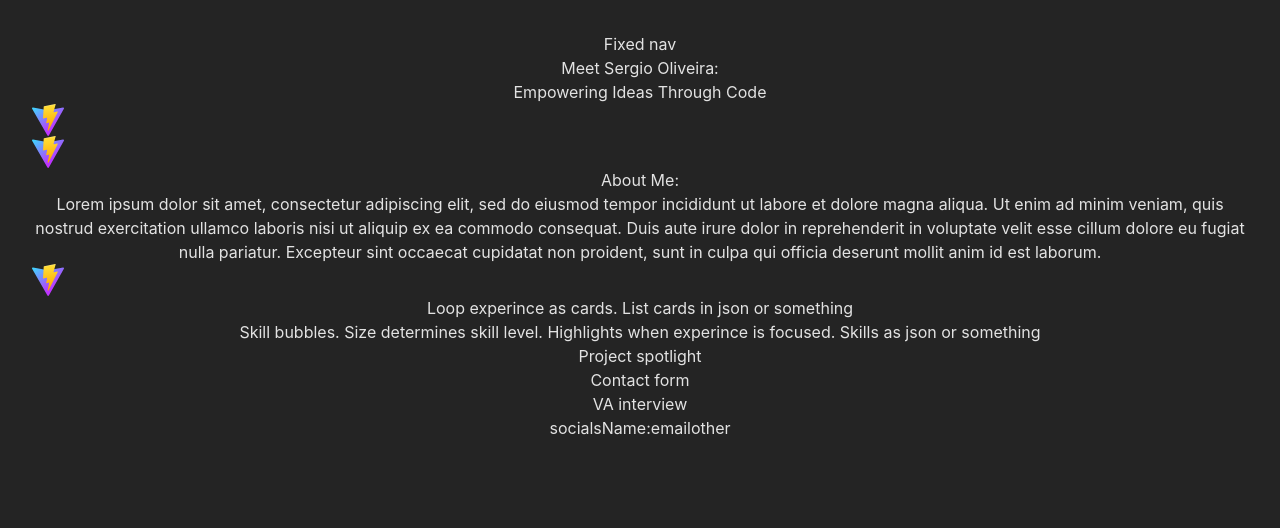
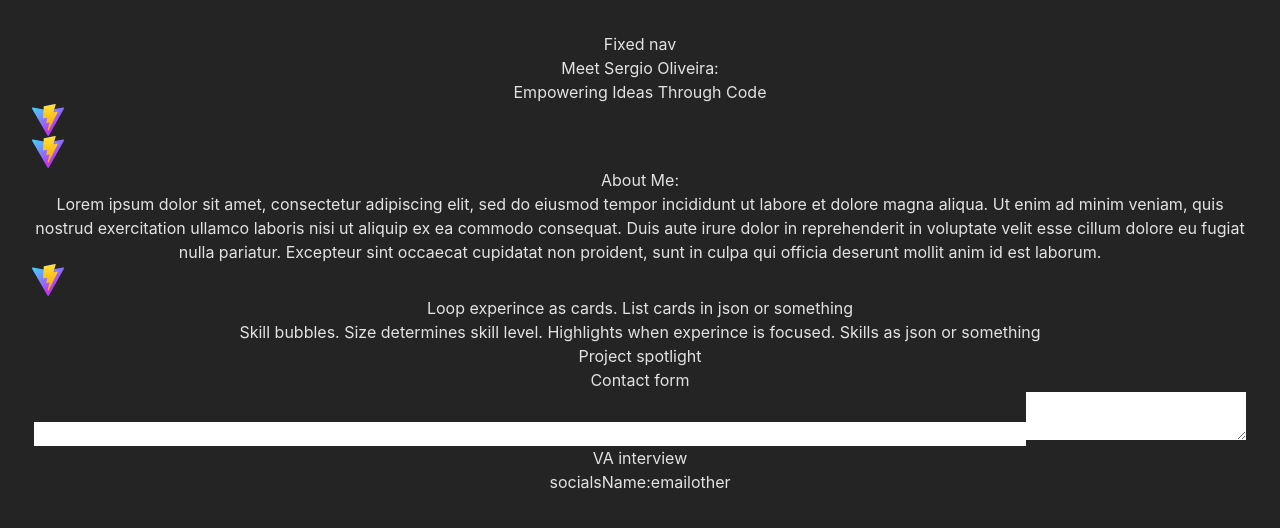
Before and after one commit to OliveSerg/personalsite-OliveSerg, a React (Vite) app in the folder frontend/: page / in a window 1280 px wide. Shown: the top 528 px of the page. Built offline with nearby package versions, Linux system fonts and the light colour scheme.

Commit message:
Adjust scafold for form

```diff
--- a/frontend/src/App.tsx
+++ b/frontend/src/App.tsx
@@ -53,6 +53,13 @@ function App() {
 			<div className="projects">Project spotlight</div>
 			<div className="call-to-action">
 				<p>Contact form</p>
+				<form action="api/contact/" method="post">
+					<input type="text" name="name" id="name" />
+					<input type="email" name="from_email" id="email" />
+					<input type="tel" name="phone" id="phone" />
+					<input type="text" name="company" id="company" />
+					<textarea name="message" id="message"></textarea>
+				</form>
 				<p>VA interview</p>
 			</div>
 			<footer>
```
